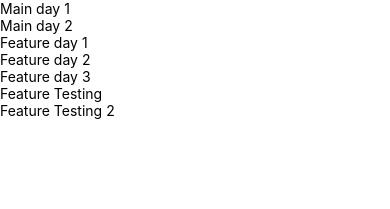
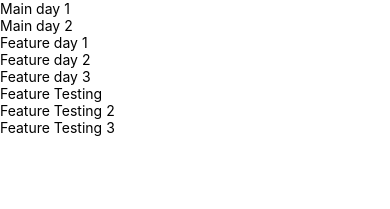
Before and after one commit to tayyabjamil/gitPractice, a React Native app: screen / in a window 390 px wide. Shown: the top 209 px of the page. Built offline with nearby package versions, Linux system fonts and the light colour scheme.

Commit message:
testing 3

```diff
--- a/App.js
+++ b/App.js
@@ -13,6 +13,7 @@ export default class App extends Component {
         <Text>Feature day 3</Text>
         <Text>Feature Testing</Text>
         <Text>Feature Testing 2</Text>
+        <Text>Feature Testing 3</Text>
 
       </View>
     )
```
